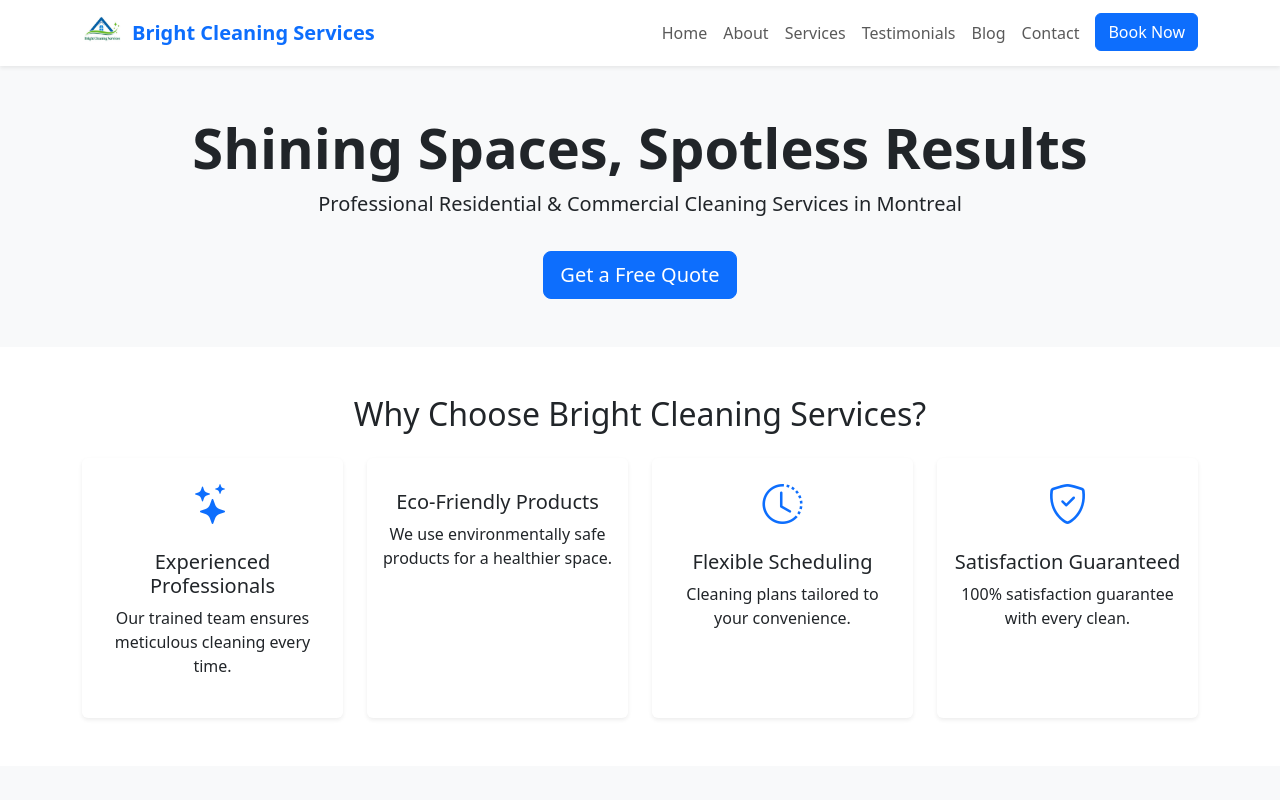
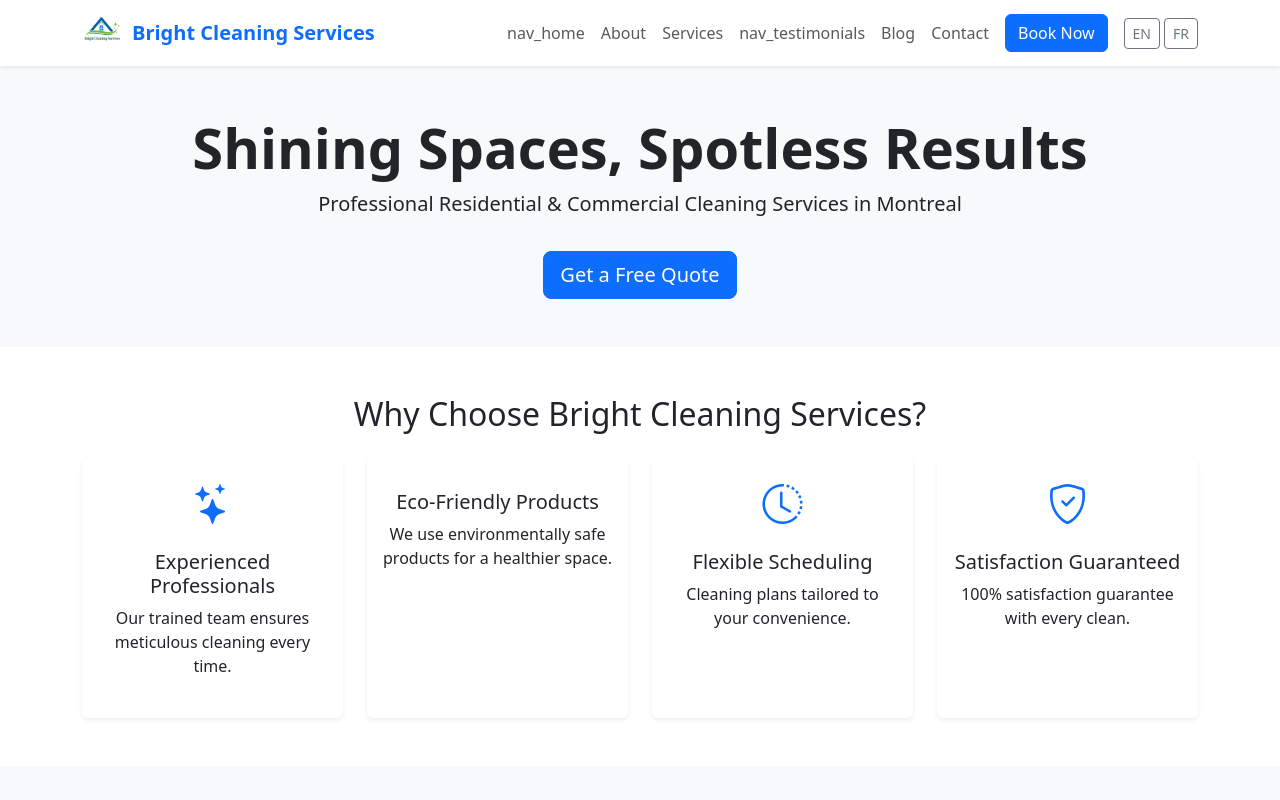
Before and after one commit to t-yanick/bright-cleaners, a React (Create React App) app: page / in a window 1280 px wide. Shown: the top 800 px of the page. Built offline with nearby package versions, Linux system fonts and the light colour scheme.

Commit message:
Add translation configurations

```diff
--- a/package.json
+++ b/package.json
@@ -12,10 +12,13 @@
     "bootstrap": "^5.3.5",
     "bootstrap-icons": "^1.11.3",
     "date-fns": "^4.1.0",
+    "i18next": "^25.1.1",
+    "i18next-browser-languagedetector": "^8.1.0",
     "react": "^19.1.0",
     "react-datepicker": "^8.3.0",
     "react-dom": "^19.1.0",
     "react-helmet": "^6.1.0",
+    "react-i18next": "^15.5.1",
     "react-router-dom": "^7.5.2",
     "react-scripts": "5.0.1",
     "web-vitals": "^2.1.4"
--- a/src/components/Navbar.js
+++ b/src/components/Navbar.js
@@ -1,8 +1,11 @@
 import React from 'react';
 import { Link } from 'react-router-dom';
-import 'bootstrap/dist/js/bootstrap.bundle.min'; // Needed for collapse toggle
+import { useTranslation } from 'react-i18next';
+import 'bootstrap/dist/js/bootstrap.bundle.min';
 
 const Navbar = () => {
+  const { t, i18n } = useTranslation();
+
   // Collapse navbar on link click (mobile view)
   const handleNavLinkClick = () => {
     const navbarCollapse = document.getElementById('navbarNav');
@@ -12,6 +15,10 @@ const Navbar = () => {
         collapseInstance.hide();
       }
     }
+  };
+
+  const changeLanguage = (lng) => {
+    i18n.changeLanguage(lng);
   };
 
   return (
@@ -31,27 +38,43 @@ const Navbar = () => {
         </button>
 
         <div className="collapse navbar-collapse justify-content-end" id="navbarNav">
-          <ul className="navbar-nav">
+          <ul className="navbar-nav align-items-lg-center">
             <li className="nav-item">
-              <Link className="nav-link" to="/" onClick={handleNavLinkClick}>Home</Link>
+              <Link className="nav-link" to="/" onClick={handleNavLinkClick}>{t('nav_home')}</Link>
             </li>
             <li className="nav-item">
-              <Link className="nav-link" to="/about" onClick={handleNavLinkClick}>About</Link>
+              <Link className="nav-link" to="/about" onClick={handleNavLinkClick}>{t('nav_about')}</Link>
             </li>
             <li className="nav-item">
-              <Link className="nav-link" to="/services" onClick={handleNavLinkClick}>Services</Link>
+              <Link className="nav-link" to="/services" onClick={handleNavLinkClick}>{t('nav_services')}</Link>
             </li>
             <li className="nav-item">
-              <Link className="nav-link" to="/testimonials" onClick={handleNavLinkClick}>Testimonials</Link>
+              <Link className="nav-link" to="/testimonials" onClick={handleNavLinkClick}>{t('nav_testimonials')}</Link>
             </li>
             <li className="nav-item">
-              <Link className="nav-link" to="/blog" onClick={handleNavLinkClick}>Blog</Link>
+              <Link className="nav-link" to="/blog" onClick={handleNavLinkClick}>{t('nav_blog')}</Link>
             </li>
             <li className="nav-item">
-              <Link className="nav-link" to="/contact" onClick={handleNavLinkClick}>Contact</Link>
+              <Link className="nav-link" to="/contact" onClick={handleNavLinkClick}>{t('nav_contact')}</Link>
             </li>
             <li className="nav-item">
-              <Link className="btn btn-primary ms-2" to="/booking" onClick={handleNavLinkClick}>Book Now</Link>
+              <Link className="btn btn-primary ms-2" to="/booking" onClick={handleNavLinkClick}>
+                {t('nav_book')}
+              </Link>
+            </li>
+            <li className="nav-item ms-3 d-flex">
+              <button
+                className="btn btn-sm btn-outline-secondary me-1"
+                onClick={() => changeLanguage('en')}
+              >
+                EN
+              </button>
+              <button
+                className="btn btn-sm btn-outline-secondary"
+                onClick={() => changeLanguage('fr')}
+              >
+                FR
+              </button>
             </li>
           </ul>
         </div>
--- /dev/null
+++ b/src/i18n.js
@@ -0,0 +1,20 @@
+import i18n from 'i18next';
+import { initReactI18next } from 'react-i18next';
+import LanguageDetector from 'i18next-browser-languagedetector';
+
+import translationEN from './locales/en.json';
+import translationFR from './locales/fr.json';
+
+i18n
+  .use(LanguageDetector)
+  .use(initReactI18next)
+  .init({
+    resources: {
+      en: { translation: translationEN },
+      fr: { translation: translationFR },
+    },
+    fallbackLng: 'en',
+    interpolation: { escapeValue: false },
+  });
+
+export default i18n;
--- a/src/index.js
+++ b/src/index.js
@@ -1,5 +1,6 @@
 import React from 'react';
 import ReactDOM from 'react-dom/client';
+import './i18n';
 import App from './App';
 import 'bootstrap/dist/css/bootstrap.min.css';
 import 'bootstrap-icons/font/bootstrap-icons.css';
--- /dev/null
+++ b/src/locales/en.json
@@ -0,0 +1,9 @@
+{
+    "home_title": "Bright Cleaning Services",
+    "home_sub": "Trusted Montreal cleaning experts",
+    "nav_about": "About",
+    "nav_services": "Services",
+    "nav_contact": "Contact",
+    "nav_blog": "Blog",
+    "nav_book": "Book Now"
+  }
--- /dev/null
+++ b/src/locales/fr.json
@@ -0,0 +1,9 @@
+{
+    "home_title": "Services de Nettoyage Bright",
+    "home_sub": "Experts en nettoyage à Montréal",
+    "nav_about": "À propos",
+    "nav_services": "Services",
+    "nav_contact": "Contact",
+    "nav_blog": "Blogue",
+    "nav_book": "Réserver"
+  }
```
Also changed, not shown: 1 other file (tests, documents, lock files or other folders).
